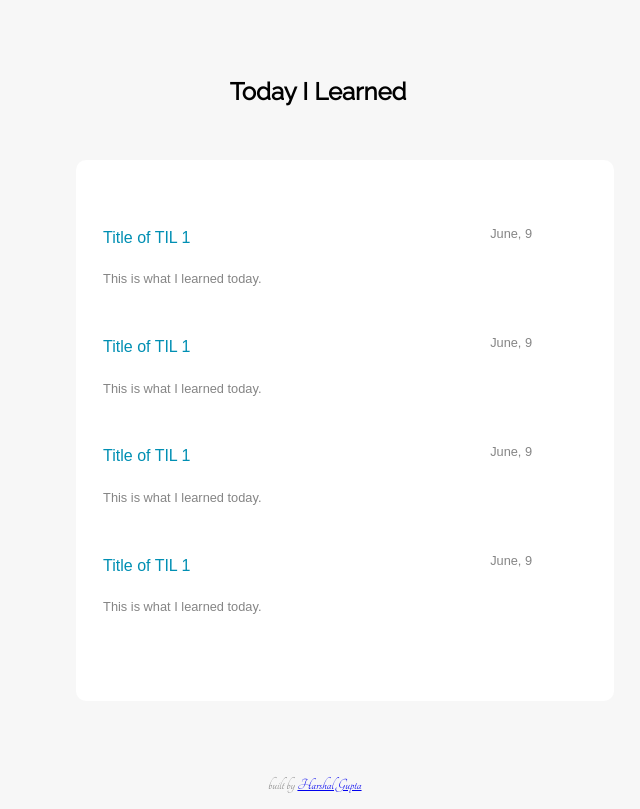
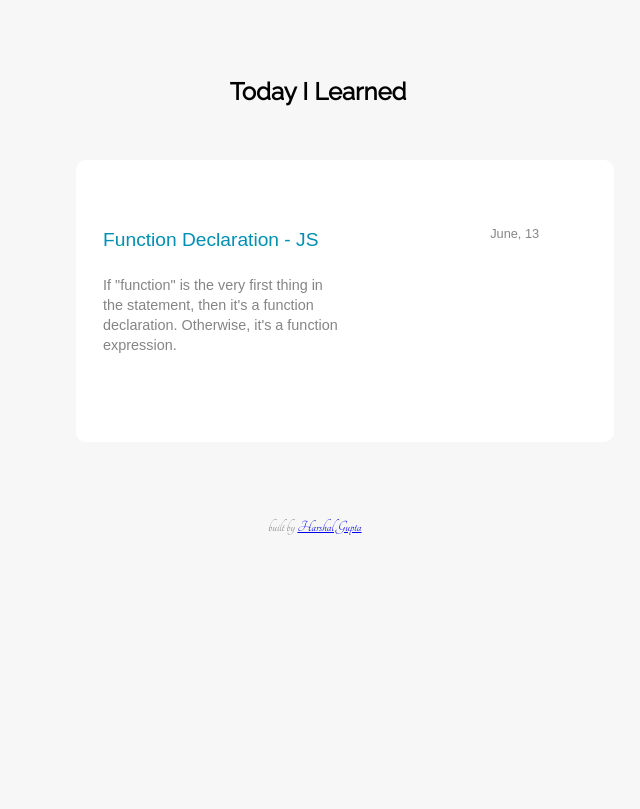
Before and after one commit to harshalbot/personal_site, a plain HTML site: page TIL/index.html in a window 768 px wide. Shown: the whole page, without its empty margins (47-687 px from the left). Drawn offline with Linux system fonts and the light colour scheme.

Commit message:
Added TIL for 13th June

```diff
--- a/TIL/css/main.css
+++ b/TIL/css/main.css
@@ -113,6 +113,8 @@
             margin-top: 5%;
             margin-bottom: 10%;
             font-size: .8em;
+            width: 70%;
+            line-height: 20px;
         }
         .footer {
             margin-top: 20%;
@@ -143,7 +145,7 @@
         .til_title {
             margin-bottom: 5%;
             margin-top: -5%;
-            font-size: 1em;
+            font-size: 1.2em;
         }
         .til_date {
             margin-left: 80%;
@@ -153,7 +155,9 @@
         .til_text {
             margin-top: 5%;
             margin-bottom: 10%;
-            font-size: .8em;
+            font-size: .9em;
+            width: 50%;
+            line-height: 20px;
         }
         .footer {
             margin-top: 10%;
@@ -195,6 +199,8 @@
             margin-top: 5%;
             margin-bottom: 10%;
             font-size: .8em;
+            width: 50%;
+            line-height: 20px;
         }
         .footer {
             margin-top: 10%;
@@ -237,6 +243,8 @@
             margin-top: 5%;
             margin-bottom: 10%;
             font-size: .8em;
+            width: 50%;
+            line-height: 20px;
         }
         .footer {
             margin-top: 10%;
--- a/TIL/index.html
+++ b/TIL/index.html
@@ -8,7 +8,6 @@
     <link href='https://fonts.googleapis.com/css?family=Raleway:400,300' rel='stylesheet' type='text/css'>
     <link href='https://fonts.googleapis.com/css?family=Open+Sans:300' rel='stylesheet' type='text/css'>
     <link href='https://fonts.googleapis.com/css?family=Tangerine' rel='stylesheet' type='text/css'>
-
     <meta name='viewport' content='width=device-width, minimum-scale=1.0, maximum-scale=1.0'>
 </head>
 
@@ -16,40 +15,33 @@
     <h1>Today I Learned</h1>
     <div class="til_body">
         <div class="til_div" id="til_div">
-        <p class="til_date"> June, 9 </p>
+            <p class="til_date"> June, 13 </p>
+            <p class="til_title"> Function Declaration - JS</p>
+            <p class="til_text" id="til_text">
+                If "function" is the very first thing in the statement, then it's a function declaration. Otherwise, it's a function expression.
+            </p>
+        </div>
+       <!-- <div class="til_div" id="til_div">
+            <p class="til_date"> June, 9 </p>
             <p class="til_title"> Title of TIL 1</p>
-
             <p class="til_text" id="til_text">
                 This is what I learned today.
             </p>
         </div>
-
         <div class="til_div" id="til_div">
-        <p class="til_date"> June, 9 </p>
+            <p class="til_date"> June, 9 </p>
             <p class="til_title"> Title of TIL 1</p>
-
             <p class="til_text" id="til_text">
                 This is what I learned today.
             </p>
         </div>
-
         <div class="til_div" id="til_div">
-        <p class="til_date"> June, 9 </p>
+            <p class="til_date"> June, 9 </p>
             <p class="til_title"> Title of TIL 1</p>
-
             <p class="til_text" id="til_text">
                 This is what I learned today.
             </p>
-        </div>
-
-        <div class="til_div" id="til_div">
-        <p class="til_date"> June, 9 </p>
-            <p class="til_title"> Title of TIL 1</p>
-
-            <p class="til_text" id="til_text">
-                This is what I learned today.
-            </p>
-        </div>
+        </div> -->
     </div>
     <p class="footer">
         built by <a href="https://www.harshalgupta.me">Harshal Gupta</a>
```
